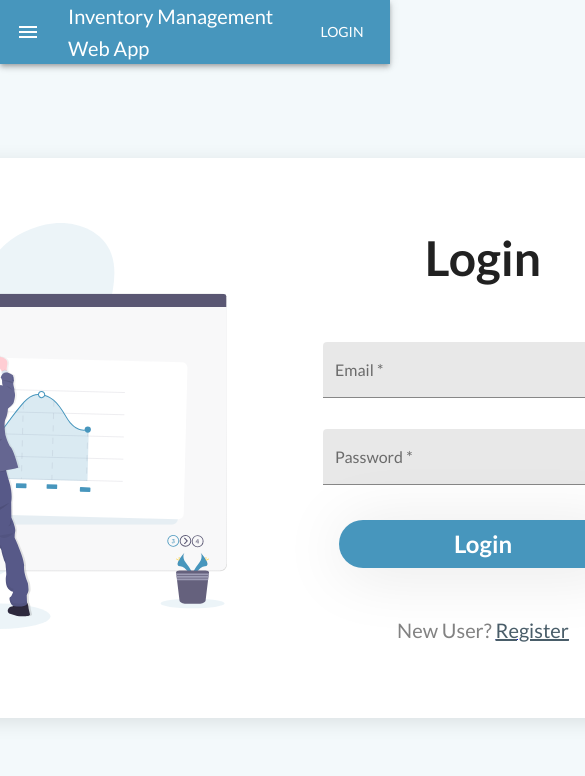
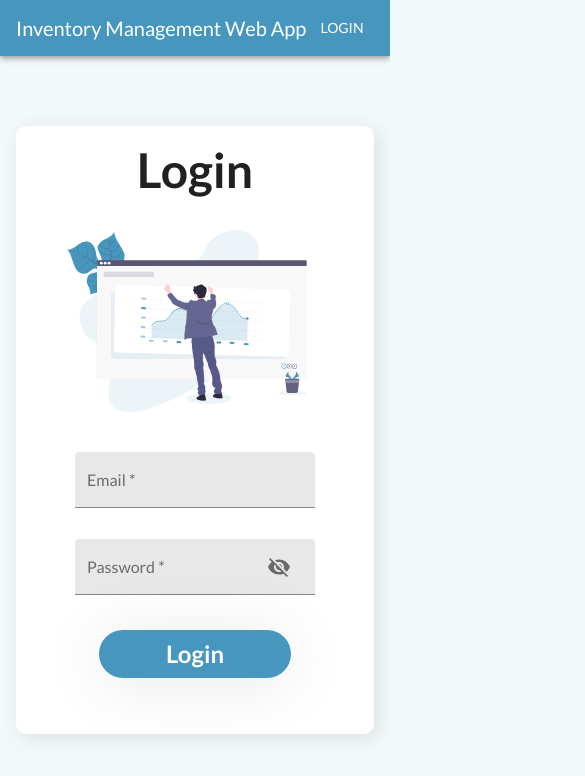
Before and after one commit to djunicode/inventory-management-web, a React (Create React App) app in the folder client/: page /login in a window 390 px wide. Shown: the top 776 px of the page, 585 px wide, since content can reach past the window. Built offline with nearby package versions, Linux system fonts and the light colour scheme.

Commit message:
Made Login page responsive

```diff
--- a/client/src/components/Home.js
+++ b/client/src/components/Home.js
@@ -1,8 +1,10 @@
 import React from 'react';
+import NavBar from './NavBar';
 
 const Home = () => {
   return (
     <div className='App'>
+      <NavBar />
       <header className='App-header'>Inventory Management Web App</header>
     </div>
   );
--- a/client/src/components/Login.js
+++ b/client/src/components/Login.js
@@ -7,10 +7,10 @@ import {
   Button,
   InputAdornment,
   IconButton,
+  Hidden,
 } from '@material-ui/core';
 import Visibility from '@material-ui/icons/Visibility';
 import VisibilityOff from '@material-ui/icons/VisibilityOff';
-import { Link } from 'react-router-dom';
 import illustration from '../images/Login.svg';
 
 const useStyles = makeStyles(theme => ({
@@ -21,40 +21,63 @@ const useStyles = makeStyles(theme => ({
     height: 'calc(100vh - 6rem)',
   },
   formContainer: {
-    width: '30rem',
+    flex: '1 1 30rem',
     height: '26rem',
     display: 'flex',
     flexDirection: 'column',
     alignItems: 'center',
   },
   form: {
+    width: '100%',
     display: 'flex',
     flexDirection: 'column',
     alignItems: 'center',
+    marginTop: theme.spacing(2),
+    padding: theme.spacing(0, 5),
+    [theme.breakpoints.down('sm')]: {
+      padding: theme.spacing(0, 2),
+    },
     '& .MuiTextField-root': {
       marginTop: theme.spacing(1),
-      width: '20rem',
+      width: '100%',
+      maxWidth: '20rem',
+      [theme.breakpoints.down('xs')]: {
+        maxWidth: '15rem',
+      },
     },
   },
   paper: {
-    width: '70rem',
+    maxWidth: '70rem',
     height: '35rem',
+    margin: theme.spacing(2),
+    padding: theme.spacing(2),
     display: 'flex',
     justifyContent: 'center',
     alignItems: 'center',
     borderRadius: '10px',
     boxShadow: '4px 4px 20px rgba(0,0,0,0.1)',
+    overflow: 'hidden',
+    [theme.breakpoints.down('xs')]: {
+      width: '30rem',
+      height: '38rem',
+      alignItems: 'flex-start',
+    },
   },
   img: {
-    width: '35rem',
+    flex: '1 1 35rem',
     marginRight: theme.spacing(2),
+    [theme.breakpoints.down('xs')]: {
+      width: '15rem',
+      marginBottom: theme.spacing(2),
+    },
   },
   heading: {
     fontWeight: '700',
-    marginBottom: theme.spacing(6),
+    marginBottom: theme.spacing(4),
   },
   button: {
-    width: '18rem',
+    width: '100%',
+    maxWidth: '18rem',
     height: '3rem',
     borderRadius: '2rem',
     fontSize: '1.5rem',
@@ -62,9 +85,12 @@ const useStyles = makeStyles(theme => ({
     marginTop: theme.spacing(1.5),
     textTransform: 'capitalize',
     boxShadow: '0 5px 65px rgba(0,0,0,0.1)',
+    [theme.breakpoints.down('xs')]: {
+      maxWidth: '12rem',
+    },
   },
-  footer: {
-    marginTop: 'auto',
+  invalid: {
+    display: isInvalidCred => (isInvalidCred ? 'block' : 'none'),
   },
 }));
 
@@ -77,18 +103,22 @@ const Login = () => {
     email: ' ',
     password: ' ',
   });
+  const [isInvalidCred, setIsInvalidCred] = useState(false);
+  const [isSubmitting, setIsSubmitting] = useState(false);
 
-  const classes = useStyles();
+  const classes = useStyles(isInvalidCred);
 
   // useEffect Hook to check if there are any errors after any change in the error state
   // It runs only after each time the form is submitted
   // Using this method as setState Hook doesnt support second callback argument
   useEffect(() => {
-    if (!error.errors) {
+    if (!error.errors && isSubmitting) {
+      console.log('useeffect');
+      setIsInvalidCred(true);
       setPassword('');
       setEmail('');
     }
-  }, [error]);
+  }, [error, isSubmitting]);
 
   const toggleShowPassword = () => {
     setShowPassword(prevState => !prevState);
@@ -125,6 +155,7 @@ const Login = () => {
   const handleSubmit = e => {
     e.preventDefault();
     validateInputs();
+    setIsSubmitting(true);
   };
 
   const handleChange = e => {
@@ -135,16 +166,26 @@ const Login = () => {
   return (
     <div className={classes.root}>
       <Paper className={classes.paper}>
-        <div>
+        <Hidden xsDown>
           <img
             src={illustration}
             alt='Login illustration'
             className={classes.img}
           />
-        </div>
+        </Hidden>
         <div className={classes.formContainer}>
           <Typography variant='h3' className={classes.heading}>
             Login
+          </Typography>
+          <Hidden smUp>
+            <img
+              src={illustration}
+              alt='Login illustration'
+              className={classes.img}
+            />
+          </Hidden>
+          <Typography variant='h6' color='error' className={classes.invalid}>
+            Invalid email or password. Please try again
           </Typography>
           <form
             noValidate
@@ -194,24 +235,6 @@ const Login = () => {
               Login
             </Button>
           </form>
-          <div className={classes.footer}>
-            <Typography
-              variant='h6'
-              component='span'
-              style={{ color: '#828282' }}
-            >
-              New User?{'   '}
-            </Typography>
-            <Link to='/register'>
-              <Typography
-                variant='h6'
-                component='span'
-                style={{ color: '#495D69', textDecoration: 'underline' }}
-              >
-                Register
-              </Typography>
-            </Link>
-          </div>
         </div>
       </Paper>
     </div>
--- a/client/src/components/NavBar.js
+++ b/client/src/components/NavBar.js
@@ -8,13 +8,14 @@ import {
   makeStyles,
 } from '@material-ui/core';
 import MenuIcon from '@material-ui/icons/Menu';
-import { Link } from 'react-router-dom';
+import { Link, useLocation } from 'react-router-dom';
 
 const useStyles = makeStyles(theme => ({
   root: {
     flexGrow: 1,
   },
   menuButton: {
+    display: isLogin => (isLogin ? 'none' : 'block'),
     marginRight: theme.spacing(2),
   },
   title: {
@@ -27,7 +28,9 @@ const useStyles = makeStyles(theme => ({
 }));
 
 const NavBar = () => {
-  const classes = useStyles();
+  const location = useLocation();
+  const isLogin = location.pathname === '/login';
+  const classes = useStyles(isLogin);
 
   return (
     <div className={classes.root}>
```
